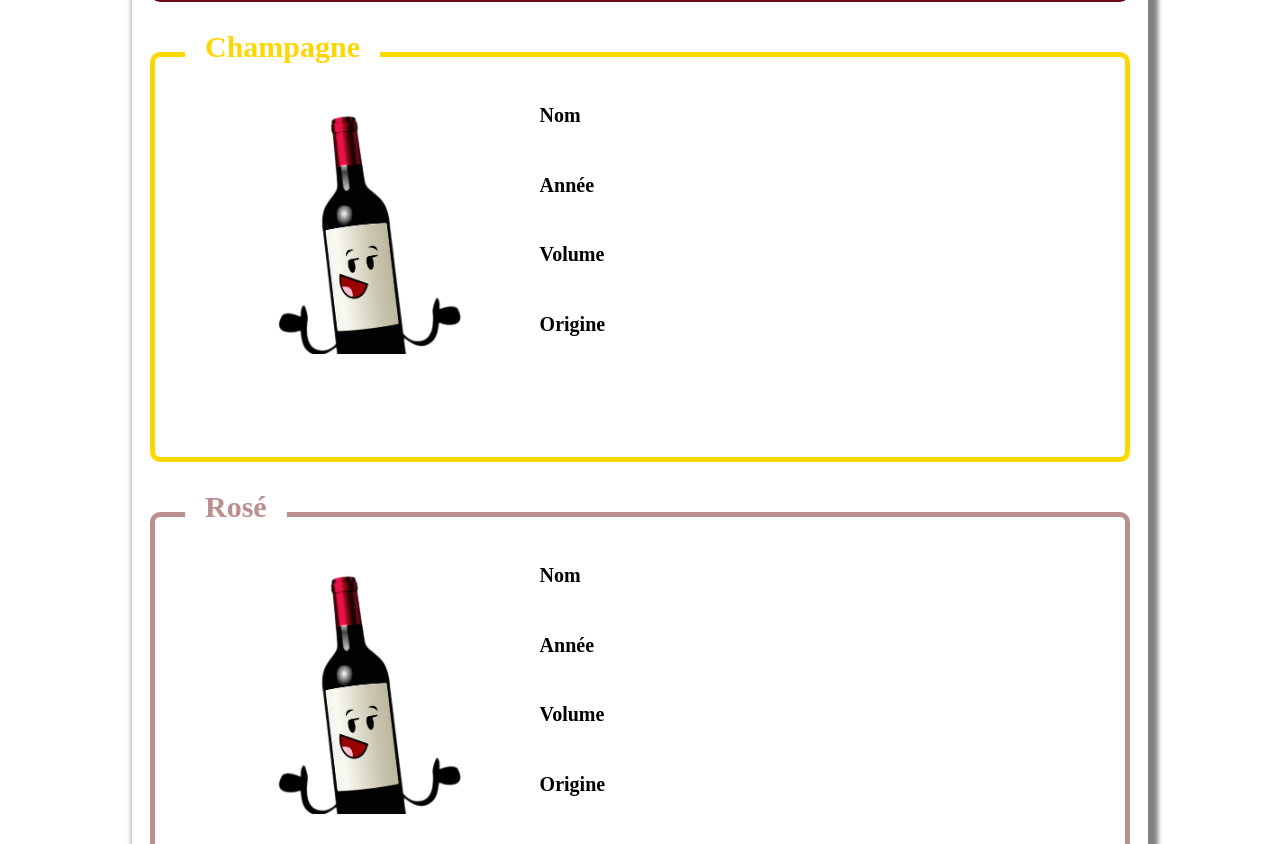
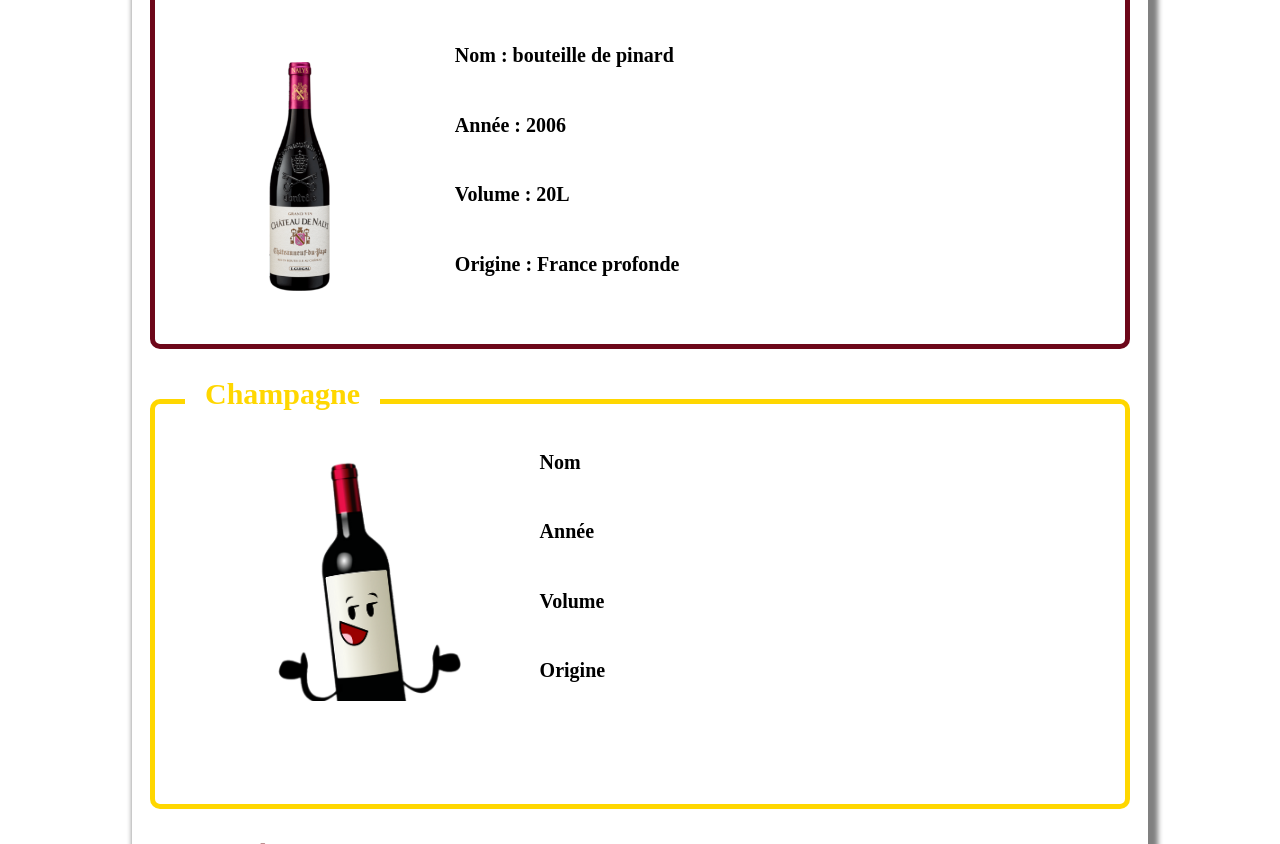
Before and after one commit to hderibes/cavedelouis, a plain HTML site: page stocks.html in a window 1280 px wide. Shown: the part 2058-2902 px from the top of the page. Drawn offline with Linux system fonts and the light colour scheme.

Commit message:
maj 04/11

```diff
--- a/stocks.html
+++ b/stocks.html
@@ -75,6 +75,15 @@
                     <h6>Origine : Chateau neuf du pape </h6>
 
                 </div>
+
+                <div class="bouteille">
+                    <img class="photo_bouteille" src="photos/Capture d’écran du 2022-12-24 18-16-50.png">
+                    <h6>Nom : bouteille de pinard</h6>
+                    <h6>Année : 2006</h6>
+                    <h6>Volume : 20L</h6>
+                    <h6>Origine : France profonde </h6>
+
+                </div>
             </div>
 
             <div class="type_de_vin_champagne">
```
